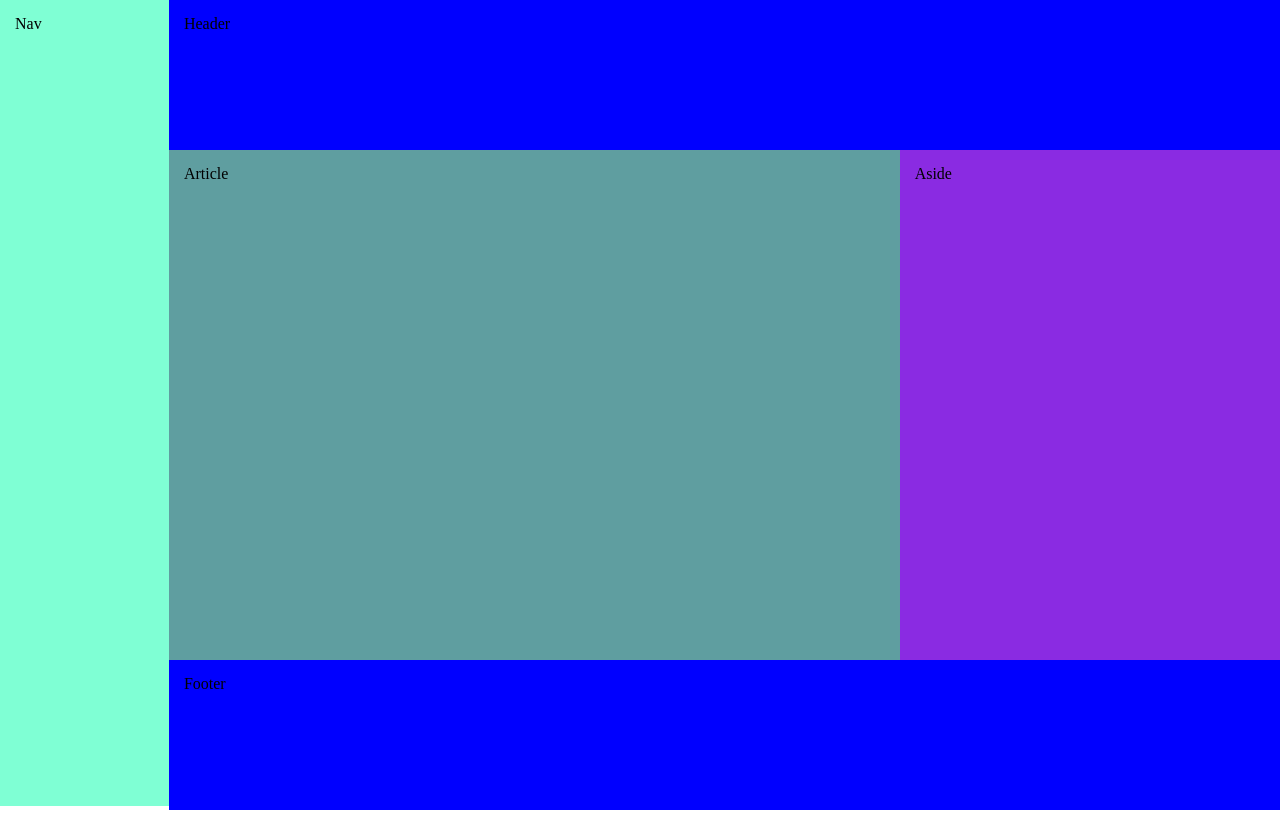
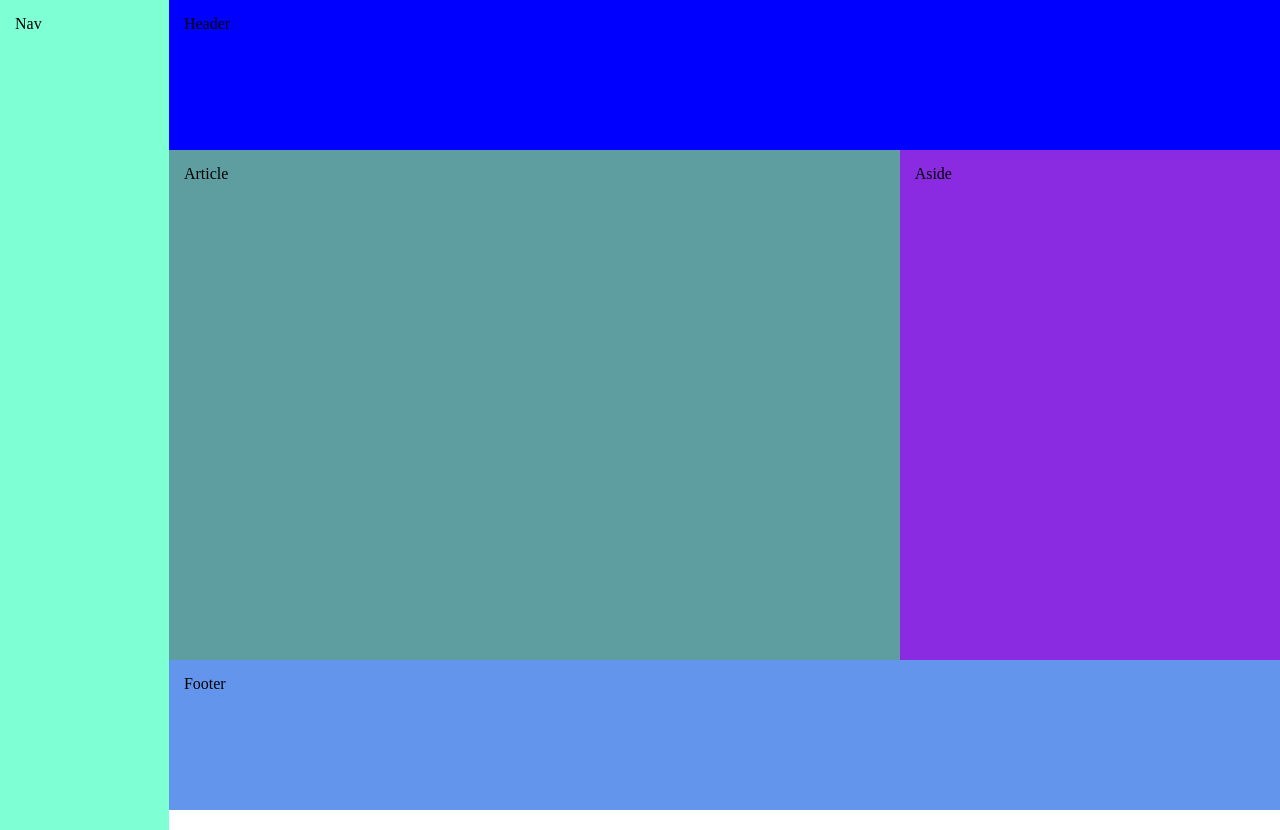
Before and after one commit to Masfahri2005/MFakhrizalGarnindyo0110123280, a plain HTML site: page 8.4.html in a window 1280 px wide. Drawn offline with Linux system fonts and the light colour scheme.

Commit message:
Add files via upload

```diff
--- a/8.4.html
+++ b/8.4.html
@@ -5,6 +5,7 @@
         body{
             padding: 0;
             margin: 0;
+            border: none;
         }
 
         .container{
@@ -16,20 +17,31 @@
             display: flex;
         }
 
-        .header,.footer{
+        .header{
             height: 15vh;
             background: blue;
             padding: 15px;
         }
 
-        .article,.aside{
+        .footer{
+            height: 15vh;
+            background: cornflowerblue;
+            padding: 15px;
+        }
+
+        .article{
+            height: 60vh;
+            padding: 15px;
+        }
+
+        .aside{
             height: 60vh;
             padding: 15px;
         }
 
         .nav{
             width: 20vh;
-            height: 97vh;
+            height: 100vh;
             background: aquamarine;
         }
 
```
